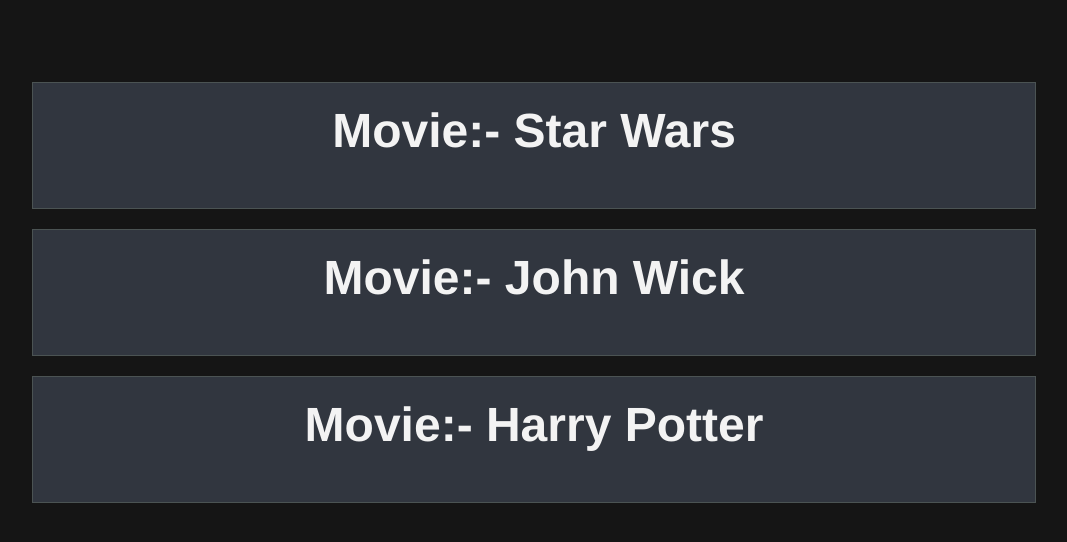
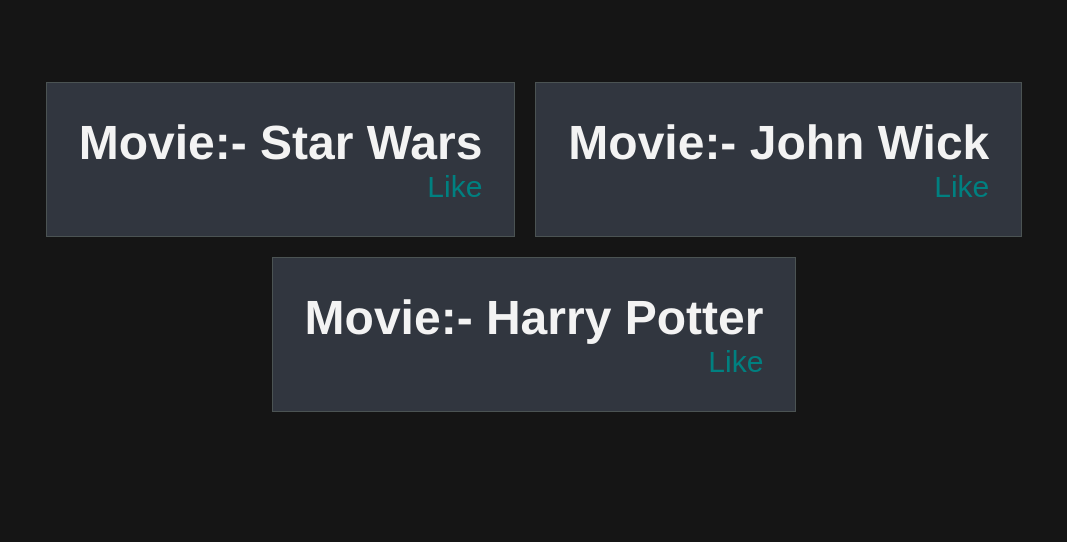
Before and after one commit to nithinshibu/react-movie-app-js-mastery, a React (Vite) app in the folder my-first-react-app/: page / in a window 1280 px wide. Shown: the top 542 px of the page, without its empty margins (50-1117 px from the left). Built offline with nearby package versions, Linux system fonts and the light colour scheme.

Commit message:
State in react

```diff
--- a/my-first-react-app/src/App.jsx
+++ b/my-first-react-app/src/App.jsx
@@ -1,15 +1,14 @@
 import { useState } from 'react'
-import reactLogo from './assets/react.svg'
-import viteLogo from '/vite.svg'
 import './App.css'
 
 
 const Card = ({ title }) => {
-
+  const [hasLiked, setHasLiked] = useState(false);
   return (
 
-    <div className='card' style={{ border: '1px solid #4b5353', padding: '20px', margin: '10px', backgroundColor: '#31363f' }}>
+    <div className='card'>
       <h2>Movie:- {title}</h2>
+      <button className='like-btn' onClick={() => { setHasLiked(!hasLiked) }}>{hasLiked ? 'Liked' : 'Like'}</button>
     </div >
 
   );
@@ -17,6 +16,7 @@
 }
 
 const App = () => {
+
 
   return (
     <div className="card-container">
--- a/my-first-react-app/src/index.css
+++ b/my-first-react-app/src/index.css
@@ -13,19 +13,30 @@
 h2 {
   color: #f3f3f3;
   text-align: center;
-  margin-bottom: 30px;
   font-size: 48px;
 }
 
 .card-container {
   display: flex;
   flex-wrap: wrap;
-  flex-direction: column;
+  /* flex-direction: column; */
   justify-content: center;
   max-width: 1024px;
 }
 
-/* Inline style will have the preference over all the other styling */
 .card {
-  border: 2px solid red;
+  border: 1px solid #4b5353;
+  padding: 20px;
+  margin: 10px;
+  background-color: #31363f;
 }
+
+.like-btn {
+  border: none;
+  font-size: 30px;
+  background-color: transparent;
+  width: 100%;
+  text-align: right;
+  cursor: pointer;
+  color: #008080;
+}
```
